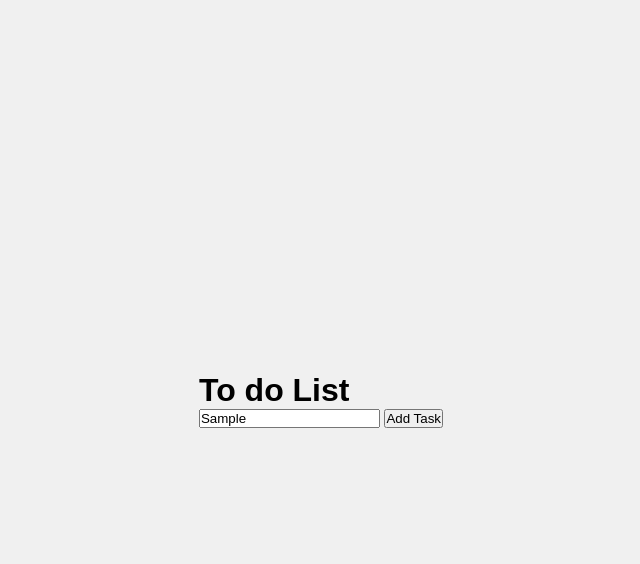
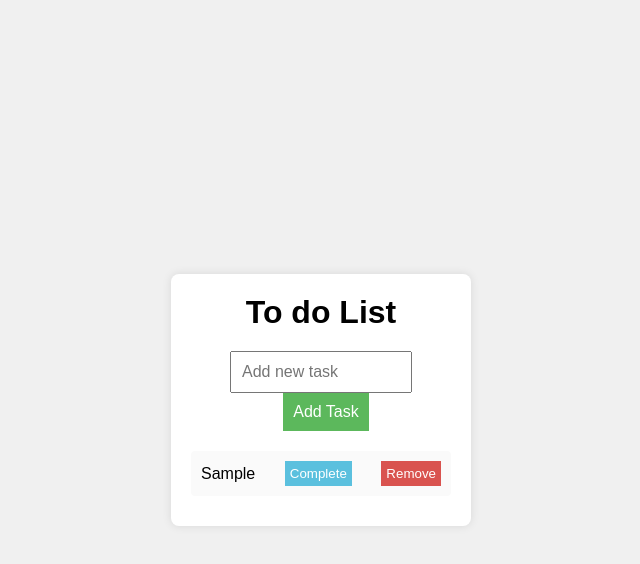
Before and after one commit to juliaNogueiraC/todolist, a plain HTML site: page index.html in a window 1280 px wide. Both pictures are taken after typing "Sample" into the empty fields and a click on the button "Add Task". Shown: the whole page, without its empty margins (319-959 px from the left). Drawn offline with Linux system fonts and the light colour scheme.

Commit message:
função da lista e estilização

```diff
--- a/script.js
+++ b/script.js
@@ -0,0 +1,54 @@
+// Seleciona os elementos da página
+const taskInput = document.getElementById('new-task');
+const addTaskButton = document.getElementById('add-task');
+const tasksList = document.getElementById('tasks');
+
+// Função para adicionar uma nova tarefa
+function addTask() {
+    const taskText = taskInput.value;
+
+    // Verifica se o campo de input está vazio
+    if (taskText === '') {
+        alert('Please enter a task');
+        return;
+    }
+
+    // Cria um novo elemento <li> para a tarefa
+    const newTask = document.createElement('li');
+    newTask.textContent = taskText;
+
+    // Adiciona botões de ação (concluir e remover)
+    const completeButton = document.createElement('button');
+    completeButton.textContent = 'Complete';
+    completeButton.classList.add('complete');
+    completeButton.onclick = () => {
+        newTask.classList.toggle('completed');
+    };
+
+    const removeButton = document.createElement('button');
+    removeButton.textContent = 'Remove';
+    removeButton.classList.add('remove');
+    removeButton.onclick = () => {
+        tasksList.removeChild(newTask);
+    };
+
+    // Anexa os botões à tarefa
+    newTask.appendChild(completeButton);
+    newTask.appendChild(removeButton);
+
+    // Adiciona a nova tarefa na lista
+    tasksList.appendChild(newTask);
+
+    // Limpa o campo de input
+    taskInput.value = '';
+}
+
+// Adiciona um evento de clique ao botão "Add Task"
+addTaskButton.addEventListener('click', addTask);
+
+// Permite adicionar tarefas pressionando a tecla Enter
+taskInput.addEventListener('keypress', function(event) {
+    if (event.key === 'Enter') {
+        addTask();
+    }
+});
--- a/styles.css
+++ b/styles.css
@@ -12,3 +12,76 @@ body {
     align-items: center;
     height: 100vh;
 }
+
+.container {
+    background-color: white;
+    padding: 20px;
+    border-radius: 8px;
+    box-shadow: 0 0 10px rgba(0, 0, 0, 0.1);
+    width: 300px;
+    text-align: center;
+}
+
+h1 {
+    margin-bottom: 20px;
+}
+
+.input-section {
+    margin-bottom: 20px;
+}
+
+#new-task {
+    width: 70%;
+    padding: 10px;
+    font-size: 16px;
+}
+
+#add-task {
+    padding: 10px;
+    font-size: 16px;
+    background-color: #5cb85c;
+    color: white;
+    border: none;
+    cursor: pointer;
+}
+
+#add-task:hover {
+    background-color: #4cae4c;
+}
+
+ul {
+    list-style: none;
+    padding: 0;
+}
+
+li {
+    padding: 10px;
+    background-color: #fafafa;
+    margin-bottom: 10px;
+    border-radius: 4px;
+    display: flex;
+    justify-content: space-between;
+    align-items: center;
+}
+
+button {
+    margin-left: 10px;
+    padding: 5px;
+    border: none;
+    cursor: pointer;
+}
+
+.complete {
+    background-color: #5bc0de;
+    color: white;
+}
+
+.remove {
+    background-color: #d9534f;
+    color: white;
+}
+
+.completed {
+    text-decoration: line-through;
+    opacity: 0.6;
+}
```
